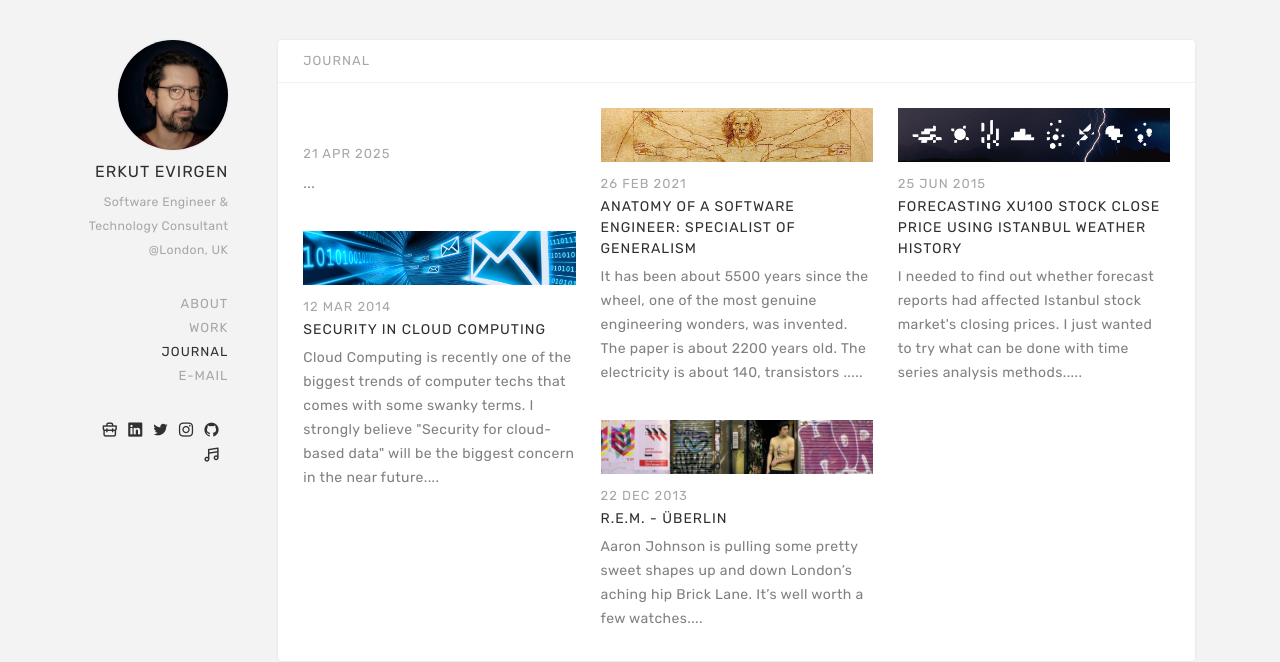
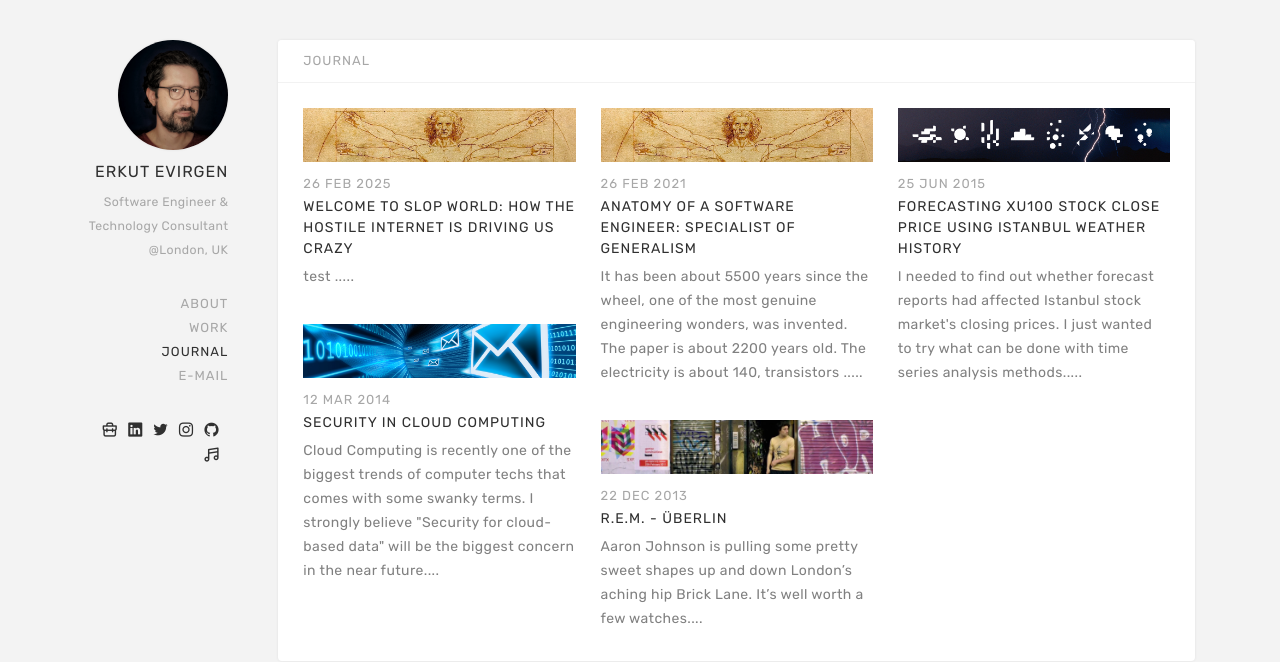
Before and after one commit to eevirgen/erk.github.io, a Jekyll site: the page built from journal/index.html, in a window 1280 px wide. Shown: the top 662 px of the page. Built offline with Jekyll 4.4.1, drawn with Linux system fonts in a browser that asks for light colours; nearby versions of some CDN libraries; some web fonts are replaced; library files that are not in the unit come from our copies; the list of posts is cut into pages by our own code.

Commit message:
Update 2025-02-26-er.markdown

```diff
--- a/_posts/2025-02-26-er.markdown
+++ b/_posts/2025-02-26-er.markdown
@@ -7,7 +7,7 @@
 thumb : test ..
 author : "Jacob Silverman"
 mediaType : image
-mediaSource : [/style/images/p4-anatomy.png](https://www.ft.com/__origami/service/image/v2/images/raw/ftcms%3A320d5496-c056-488a-a8e2-a90a945ae375?source=next-article&fit=scale-down&quality=highest&width=490&dpr=3)
+mediaSource : https://www.ft.com/__origami/service/image/v2/images/raw/ftcms%3A320d5496-c056-488a-a8e2-a90a945ae375?source=next-article&fit=scale-down&quality=highest&width=490&dpr=3
 mediaListImage : /style/images/p4-anatomy.png
 ---
 Welcome to slop world: how the hostile internet is driving us crazy
```
